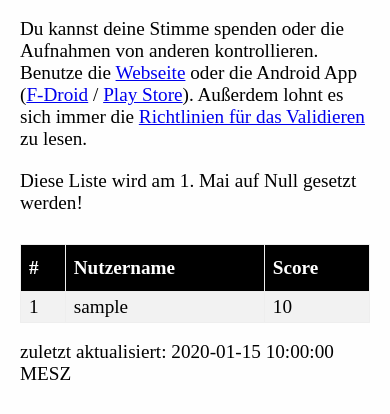
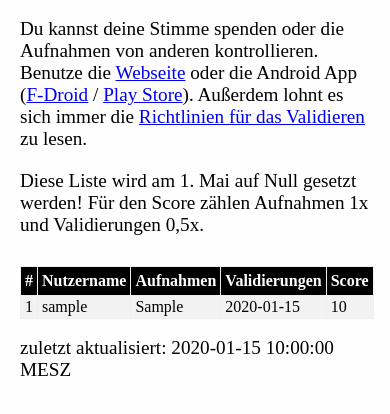
Before and after one commit to 54696d21/CommonVoiceCompetitionDashboard, a Python web app: template templates/indexDE.html in a window 390 px wide. Shown: the part 804-1218 px from the top of the page. After the commit the page ends 1180 px from the top, so only its background shows below. Run offline with Jinja, Linux system fonts and the light colour scheme; the template is opened without the code that fills it: most values are stand-ins (such as "Sample title", 1, 10 or a date in 2020).

Commit message:
Table CSS + Score

```diff
--- a/templates/indexDE.html
+++ b/templates/indexDE.html
@@ -55,11 +55,20 @@
       }
 
       @media screen and (max-width: 600px) {
-        td:nth-child(3),
-        th:nth-child(3),
-        td:nth-child(4),
-        th:nth-child(4) {
-          display: none;
+       @media screen and (max-width: 600px) {
+        th {
+          font-size: medium;
+        border: 1px solid #eee;
+        text-align: left;
+        padding: 5px 4px;
+        background-color: black;
+        color: #fff;
+      }
+      td {
+        font-size: medium;
+        border: 1px solid #eee;
+        padding: 2px 4px;
+      }
         }
       }
     </style>
@@ -101,7 +110,8 @@
       >
       zu lesen.
     </p>
-    <p>Diese Liste wird am 1. Mai auf Null gesetzt werden!</p>
+    <p>Diese Liste wird am 1. Mai auf Null gesetzt werden! Für den Score zählen Aufnahmen 1x und Validierungen 0,5x.</p>
+
     <table>
       <tr>
         <th>#</th>
```
